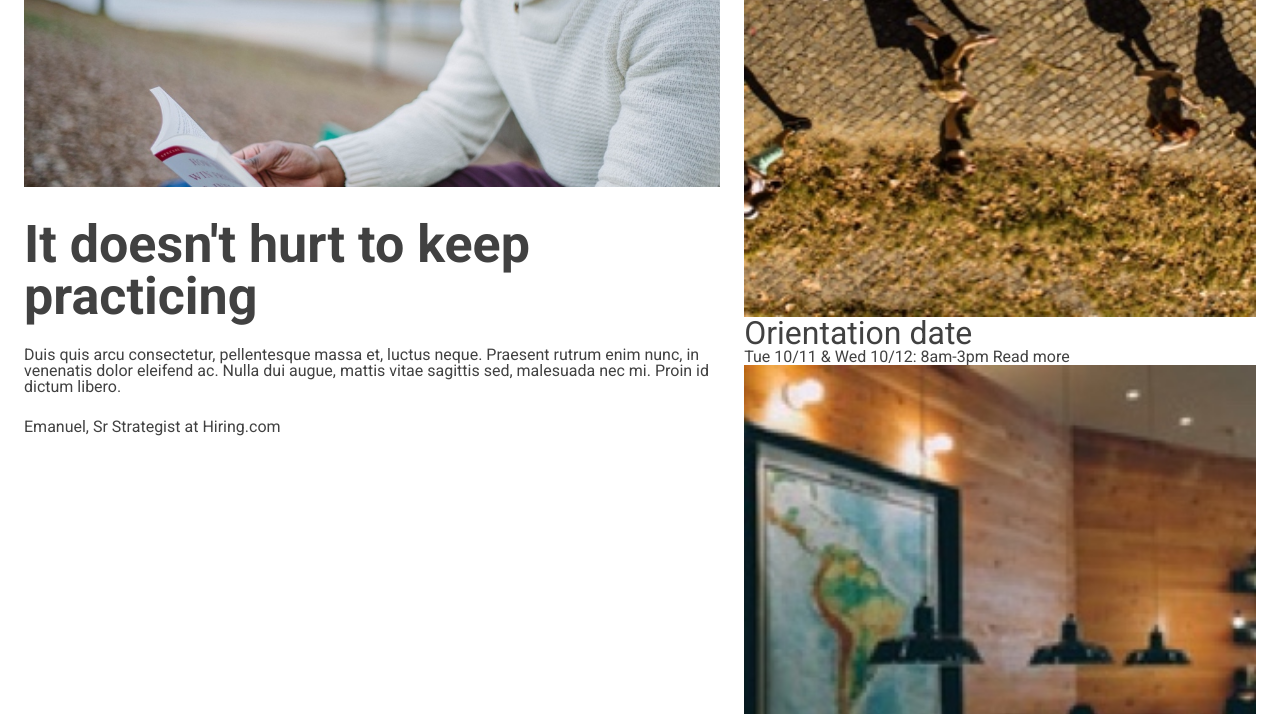
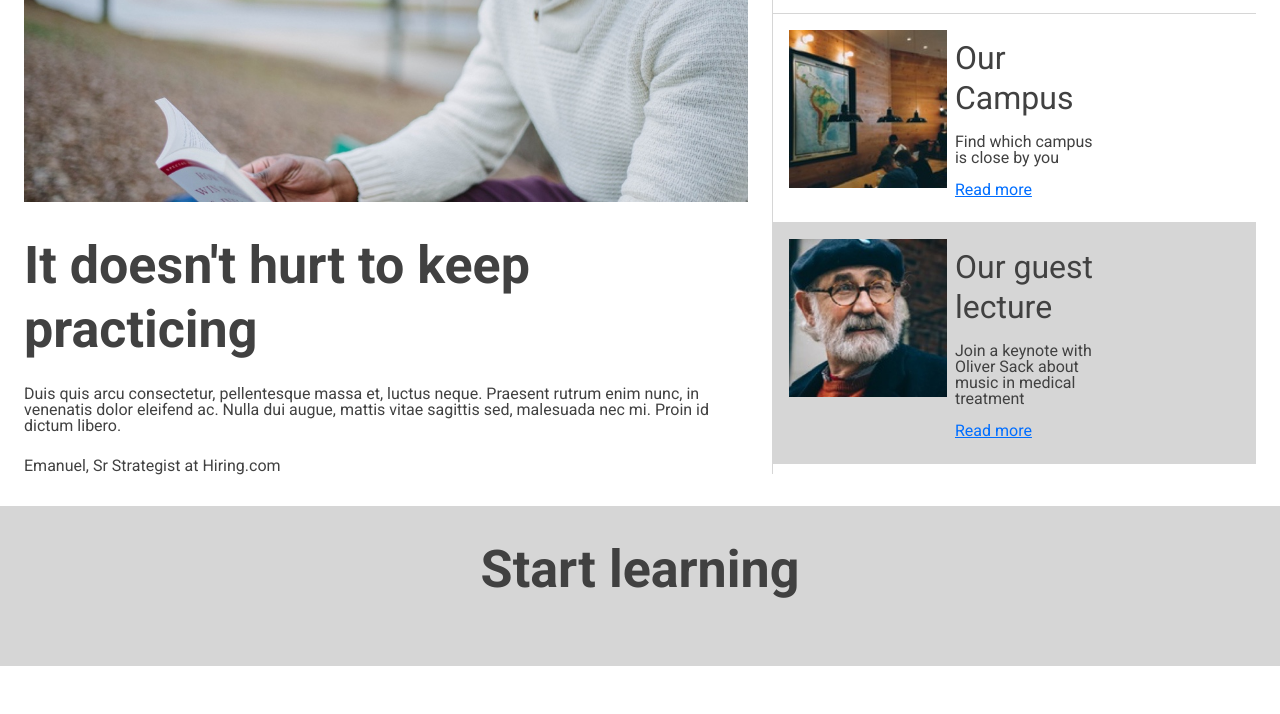
Before and after one commit to JessMessing/Colmar, a plain HTML site: page index.html in a window 1280 px wide. Shown: the part 773-1487 px from the top of the page. After the commit the page ends 1439 px from the top, so only its background shows below. Drawn offline with Linux system fonts and the light colour scheme.

Commit message:
Beginning of start learning section

```diff
--- a/index.html
+++ b/index.html
@@ -47,7 +47,7 @@
 
      <!-- Information section -->
 
-     <div class="containerwhite">
+    <div class="containerwhite">
 
         <div class="infoleft">
             <img src="./resources/images/information-main.jpg">
@@ -57,28 +57,46 @@
         </div>
 
         <div class="inforight">
-            <div class="infobox"></div>
-                <img src="./resources/images/information-orientation.jpg">
+            <div class="infobox">
+                <div class="infobox_image_container">
+                    <img src="./resources/images/information-orientation.jpg">
+                </div>
                 <div class="infoboxtext">
                     <h2>Orientation date</h2>
                     <span>Tue 10/11 & Wed 10/12: 8am-3pm</span>
-                    <a>Read more</a>
+                    <a href="./index.html">Read more</a>
                 </div>
-            <div class="infobox"></div>
-                <img src="./resources/images/information-campus.jpg">
+            </div>
+            <div class="infobox">
+                <div class="infobox_image_container">
+                    <img src="./resources/images/information-campus.jpg">
+                </div>
                 <div class="infoboxtext">
                     <h2>Our Campus</h2>
                     <span>Find which campus is close by you</span>
-                    <a>Read more</a>
+                    <a href="./index.html">Read more</a>
                 </div>
-            <div class="infobox"></div>
-                <img src="./resources/images/information-guest-lecture.jpg">
+            </div>
+            <div class="infobox guest">
+                <div class="infobox_image_container">
+                    <img src="./resources/images/information-guest-lecture.jpg">
+                </div>
                 <div class="infoboxtext">
                     <h2>Our guest lecture</h2>
                     <span>Join a keynote with Oliver Sack about music in medical treatment</span>
-                    <a>Read more</a>
+                    <a href="./index.html">Read more</a>
                 </div>
+            </div>
         </div>
+    </div>
+
+
+<!-- Start Learning Section -->
+
+    <div class="containerstartlearning">
+        <h1>Start learning</h1>
+    </div>
+    <div class="courses">
 
     </div>
 
--- a/resources/CSS/style.css
+++ b/resources/CSS/style.css
@@ -47,6 +47,11 @@ table {
 	border-spacing: 0;
 }
 
+img{
+    width: 100%;
+    height: auto;
+}
+
 /* Font-styles */
 
 html{
@@ -58,10 +63,17 @@ html{
 h1{
    font-weight: bold;
    font-size: 3.25rem;
+   line-height: 4rem;
 }
 
 h2{
     font-size: 2rem;
+    line-height: 2.5rem;
+}
+
+a{
+    color: rgb(0, 110, 255);
+    text-decoration: underline;
 }
 
 /* banner */
@@ -150,11 +162,6 @@ h2{
     margin-right: 1.5rem;
 }
 
-.infoleft img{
-    width: 100%;
-    height: auto;
-}
-
 .infoleft h1{
     margin-top: 2rem;
 }
@@ -164,10 +171,58 @@ h2{
 }
 
 .citation{
-    margin-top: 2.5rem;
+    margin-top: 3.5rem;
 }
 
 .inforight{
     display: flex;
     flex-direction: column;
+    width: 40%;
+    height: auto;
+    border: solid 0px rgb(214, 214, 214);
+    border-left-width: 1px;
 }
+
+.infobox{
+    display: flex;
+    flex-direction: row;
+    padding: 1rem;
+    border: solid 0px rgb(214, 214, 214);
+    border-bottom-width: 1px;
+}
+
+.guest{
+    background-color: rgb(214, 214, 214);
+}
+
+.infobox_image_container{
+    width: 35%;
+    height: auto;
+}
+
+.infoboxtext{
+    width: 35%;
+    height: auto;
+    display: flex;
+    flex-direction: column;
+}
+
+.infoboxtext h2,
+.infoboxtext span,
+.infoboxtext a{
+    padding: .5rem;
+}
+
+/* Start Learning Section */
+
+.containerstartlearning{
+    padding: 0 4.5rem 2rem 4.5rem;
+    background-color: rgb(214, 214, 214);
+}
+
+.containerstartlearning h1{
+    display: block;
+    width: 100%;
+    padding: 2rem 0;
+    text-align: center;
+}
```
